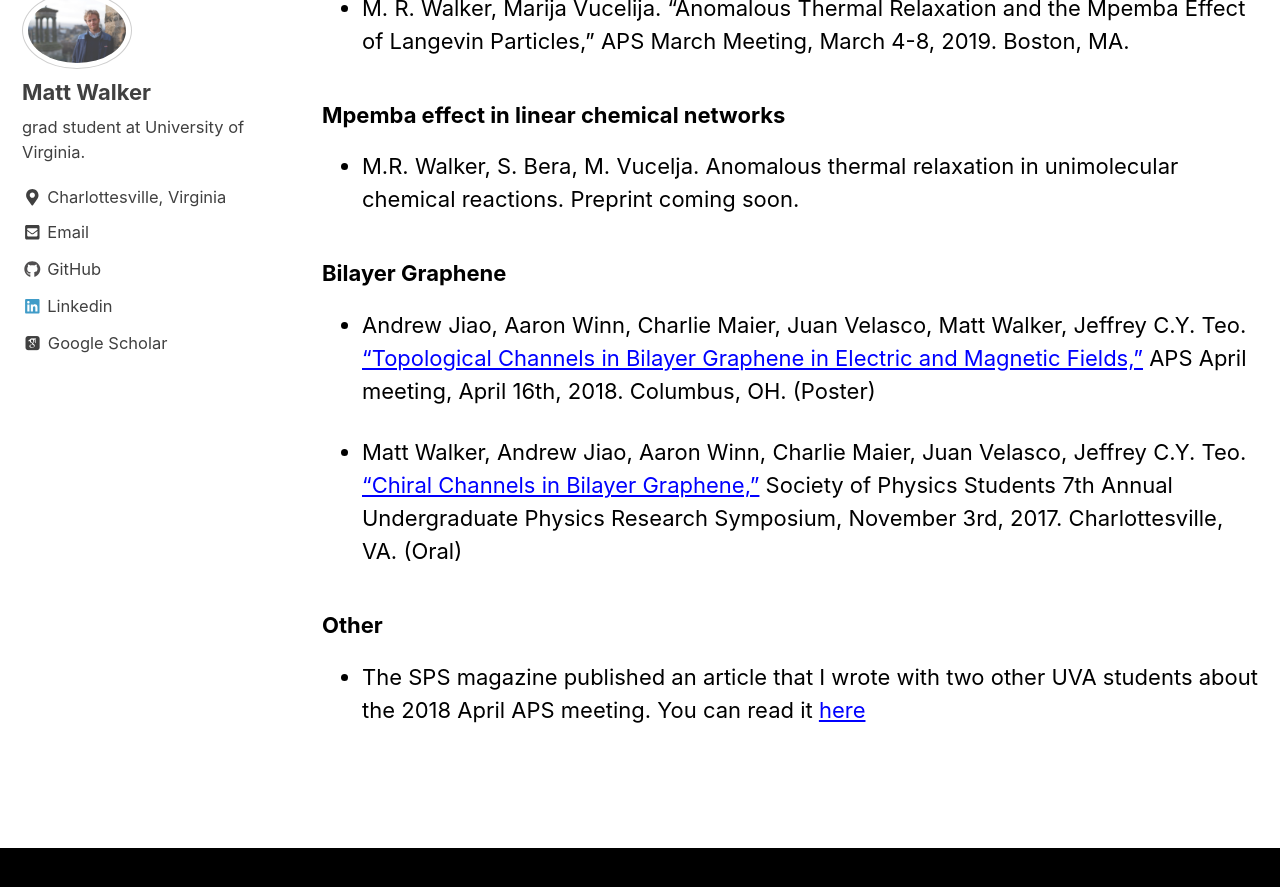
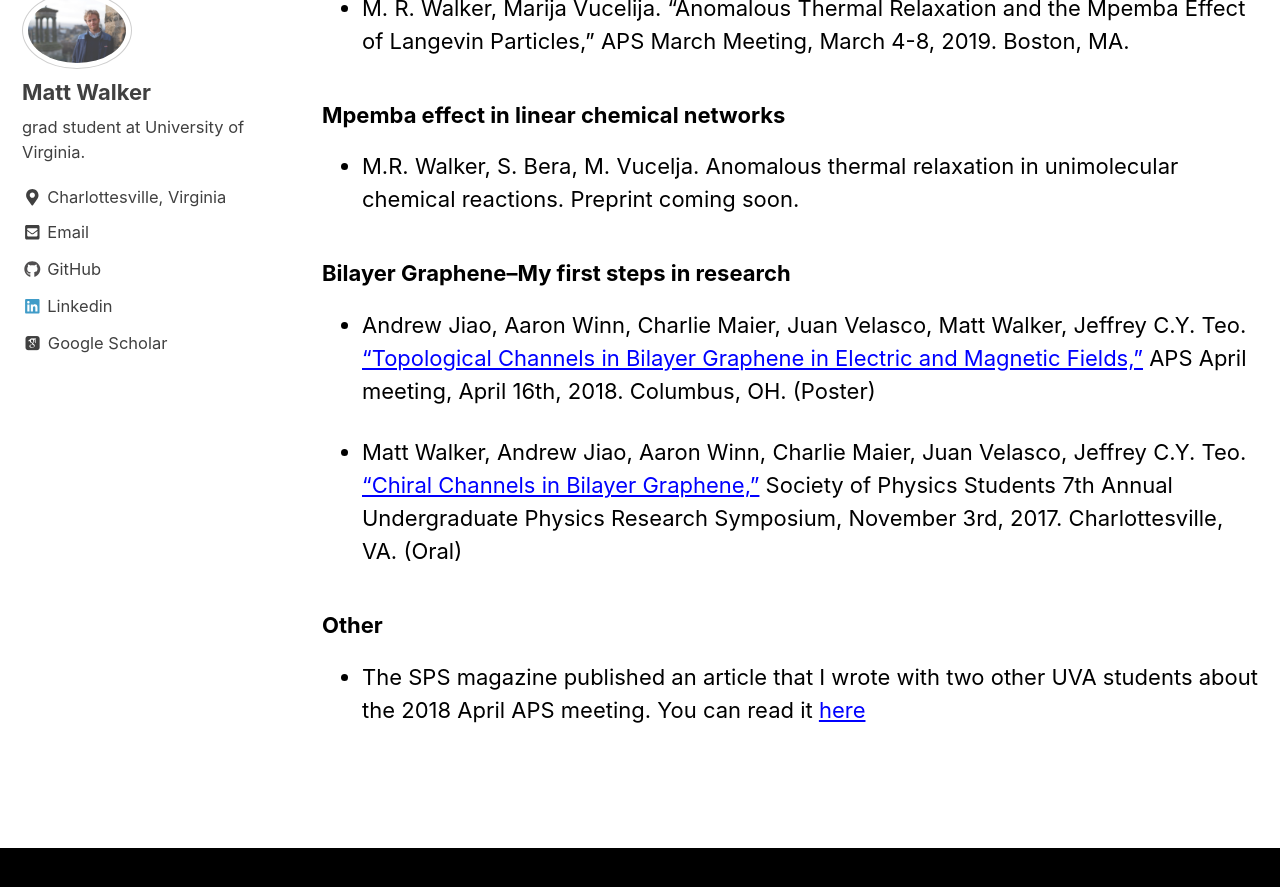
Before and after one commit to Mattwalker411/mathwalker.github.io, a Jekyll site: the page built from _pages/presentations.md, in a window 1280 px wide and 900 px high, scrolled down 510 px. Shown: the top 887 px of the window. Built offline with Jekyll 4.4.1, drawn with Linux system fonts in a browser that asks for light colours; cached includes are drawn as plain includes; nearby versions of some CDN libraries; some web fonts are replaced.

Commit message:
fresh updates.

```diff
--- a/_pages/presentations.md
+++ b/_pages/presentations.md
@@ -20,7 +20,7 @@ permalink: /presentations/
 ### Mpemba effect in linear chemical networks
  * M.R. Walker, S. Bera, M. Vucelja. Anomalous thermal relaxation in unimolecular chemical reactions. Preprint coming soon.
 
-### Bilayer Graphene
+### Bilayer Graphene--My first steps in research
 
 * Andrew Jiao, Aaron Winn, Charlie Maier, Juan Velasco, Matt Walker, Jeffrey C.Y. Teo. [“Topological Channels in Bilayer Graphene in Electric and Magnetic Fields,”](https://drive.google.com/file/d/1DzDxosOYDxYiZ4dMJlk3bm9bDyQzf2OH/view) APS April meeting, April 16th, 2018. Columbus, OH. (Poster)
 
```
Also changed, not shown: 1 other file.
